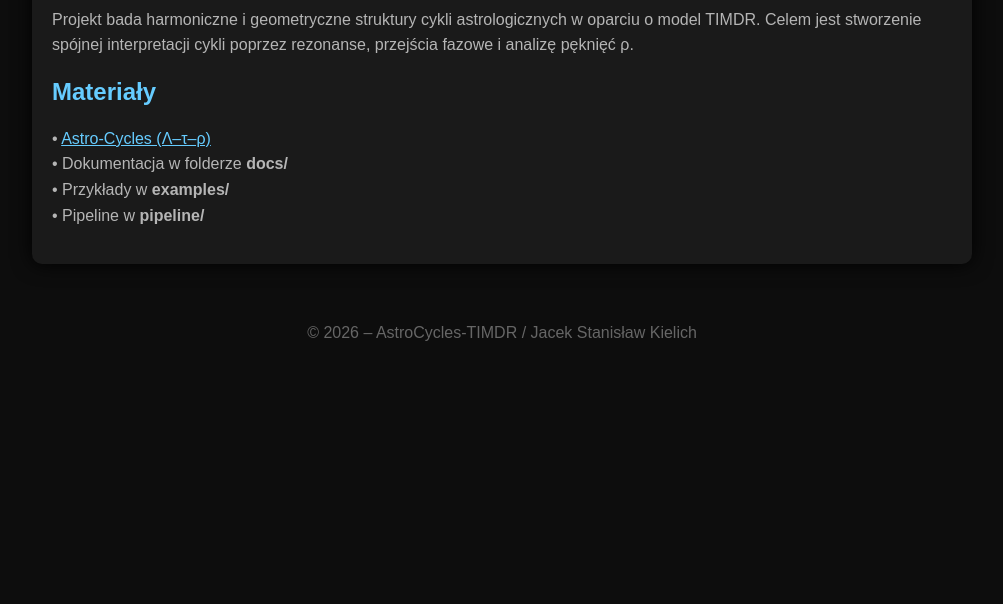
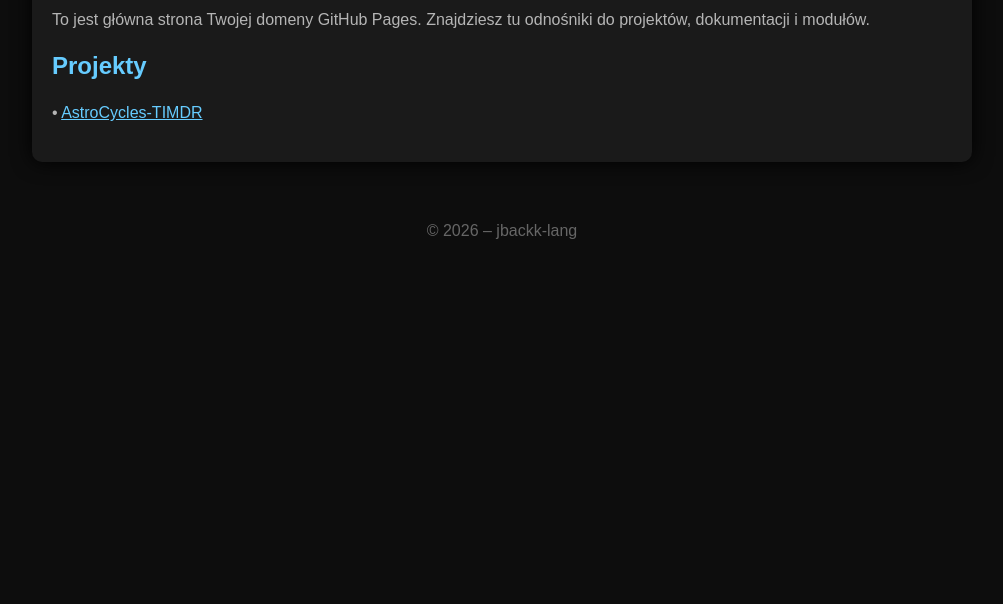
Before and after one commit to jbackk-lang/jbackk-lang.github.io, a plain HTML site: page index.html in a window 1280 px wide. Shown: the part 196-800 px from the top of the page, without its empty margins (138-1141 px from the left). Drawn offline with Linux system fonts and the light colour scheme.

Commit message:
Change project name and update main content
Updated the title, header, and content to reflect the new project name and purpose.

```diff
--- a/index.html
+++ b/index.html
@@ -2,7 +2,7 @@
 <html lang="pl">
 <head>
     <meta charset="UTF-8">
-    <title>AstroCycles‑TIMDR</title>
+    <title>jbackk-lang.github.io</title>
     <meta name="viewport" content="width=device-width, initial-scale=1.0">
 
     <style>
@@ -41,7 +41,7 @@
             box-shadow: 0 0 20px #000;
         }
 
-        h1, h2, h3 {
+        h1, h2 {
             color: #66ccff;
         }
 
@@ -64,32 +64,27 @@
 <header>
     <nav>
         <a href="index.html">Start</a>
-        <a href="astrocycles.html">Astro‑Cycles</a>
-        <a href="https://jbackk-lang.github.io">Strona główna .io</a>
+        <a href="AstroCycles-TIMDR/">AstroCycles‑TIMDR</a>
     </nav>
 </header>
 
 <div class="container">
 
-    <h1>AstroCycles‑TIMDR</h1>
+    <h1>Strona główna</h1>
     <p>
-        Projekt bada harmoniczne i geometryczne struktury cykli astrologicznych
-        w oparciu o model TIMDR. Celem jest stworzenie spójnej interpretacji
-        cykli poprzez rezonanse, przejścia fazowe i analizę pęknięć ρ.
+        To jest główna strona Twojej domeny GitHub Pages.
+        Znajdziesz tu odnośniki do projektów, dokumentacji i modułów.
     </p>
 
-    <h2>Materiały</h2>
+    <h2>Projekty</h2>
     <p>
-        • <a href="astrocycles.html" style="color:#66ccff;">Astro‑Cycles (Λ–τ–ρ)</a><br>
-        • Dokumentacja w folderze <b>docs/</b><br>
-        • Przykłady w <b>examples/</b><br>
-        • Pipeline w <b>pipeline/</b>
+        • <a href="AstroCycles-TIMDR/" style="color:#66ccff;">AstroCycles‑TIMDR</a><br>
     </p>
 
 </div>
 
 <footer>
-    © 2026 – AstroCycles‑TIMDR / Jacek Stanisław Kielich
+    © 2026 – jbackk-lang
 </footer>
 
 </body>
```
